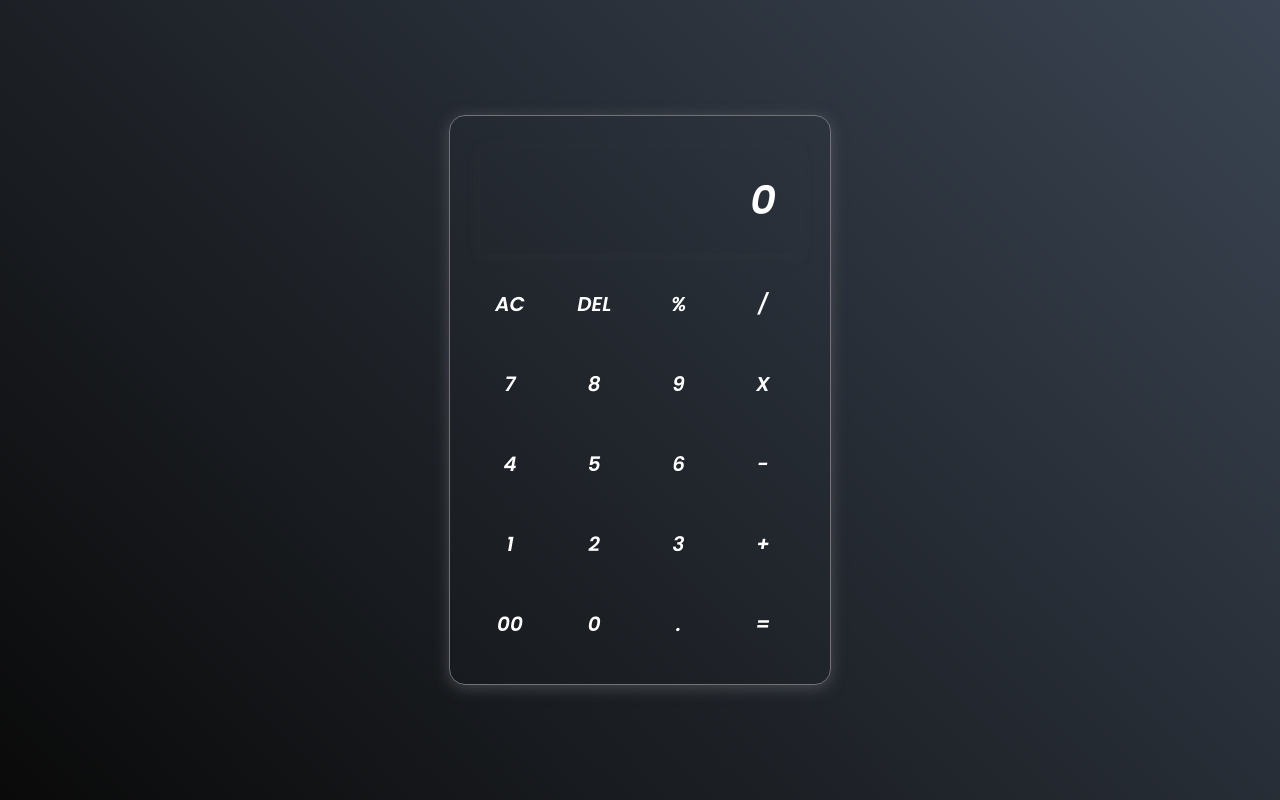
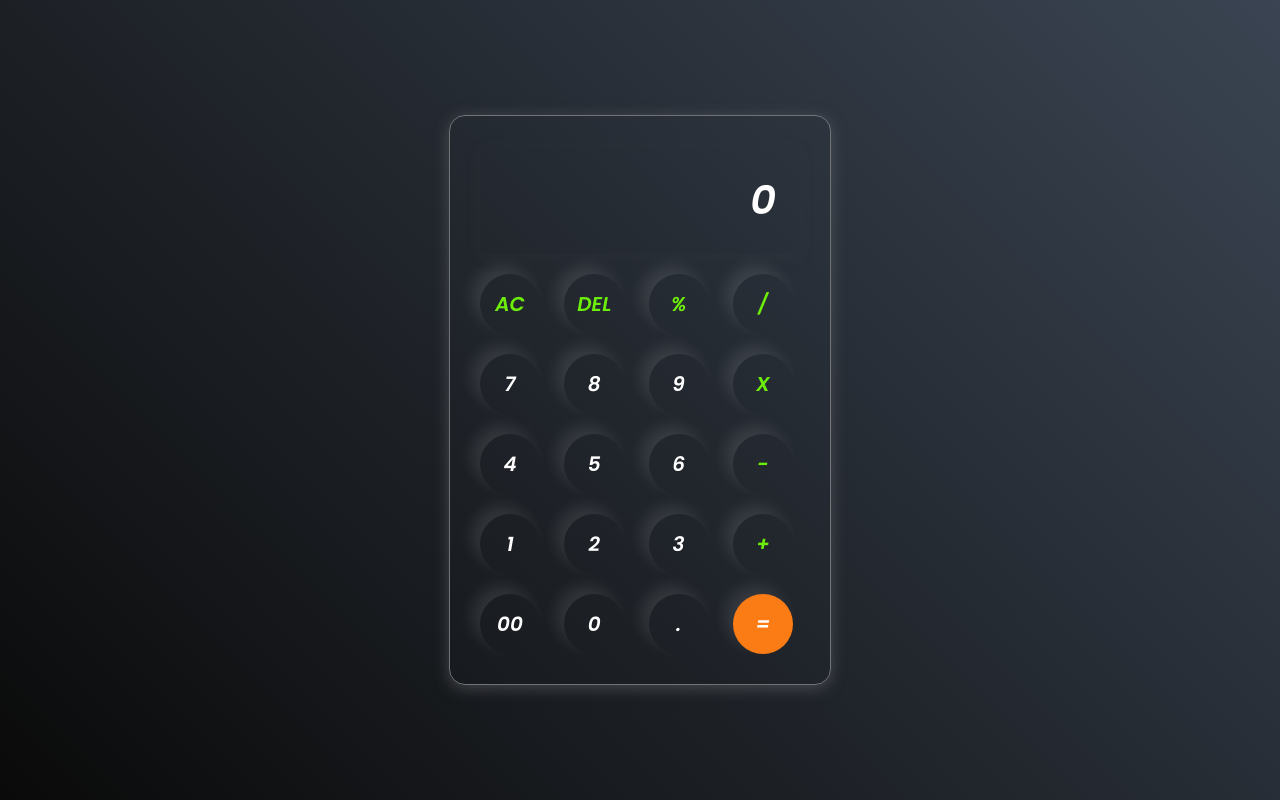
Before and after one commit to A-Nafis-Ch/My_Calculator, a plain HTML site: page index.html in a window 1280 px wide. Drawn offline with Linux system fonts and the light colour scheme.

Commit message:
Js file updated

```diff
--- a/index.html
+++ b/index.html
@@ -8,37 +8,39 @@
 </head>
 <body>
     <div class="calculator">
-        <input type="text" placeholder="0">
+        <input type="text" placeholder="0" id="inputBox">
         <div>
-            <button>AC</button>
-            <button>DEL</button>
-            <button>%</button>
-            <button>/</button>
+            <button class="operator">AC</button>
+            <button class="operator">DEL</button>
+            <button class="operator">%</button>
+            <button class="operator">/</button>
         </div>
         <div>
             <button>7</button>
             <button>8</button>
             <button>9</button>
-            <button>X</button>
+            <button class="operator">X</button>
         </div>
         <div>
             <button>4</button>
             <button>5</button>
             <button>6</button>
-            <button>-</button>
+            <button class="operator">-</button>
         </div>
         <div>
             <button>1</button>
             <button>2</button>
             <button>3</button>
-            <button>+</button>
+            <button class="operator">+</button>
         </div>
         <div>
             <button>00</button>
             <button>0</button>
             <button>.</button>
-            <button>=</button>
+            <button class="equalBtn">=</button>
         </div>
     </div>
+
+    <script src="script.js"></script>
 </body>
 </html>
--- a/style.css
+++ b/style.css
@@ -53,6 +53,13 @@ button{
     background: transparent;
     color: #ffffff;
     font-size: 20px;
-    box-shadow: -8px -8px 15px rgba(255, 255, 255, 255, 0.1);
+    box-shadow: -8px -8px 15px rgba(255, 255, 255, 0.1);
     cursor: pointer;
 }
+.equalBtn{
+
+    background-color: #fb7c14;
+}
+.operator{
+    color: #6dee0a;
+}
```
